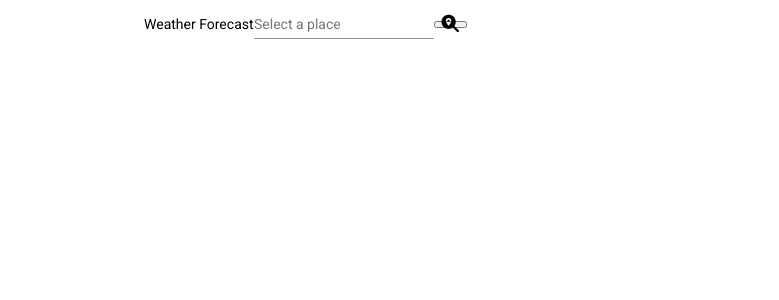
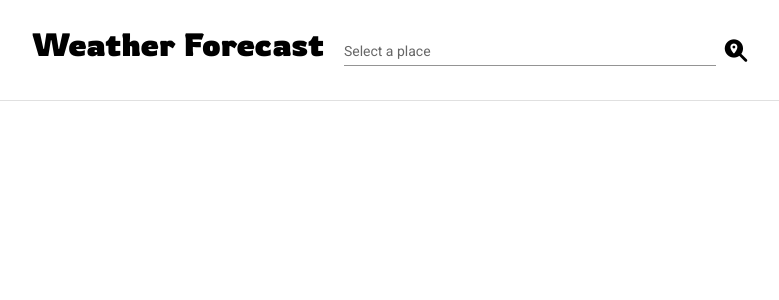
Before and after one commit to santiago5087/weatherForecast-app, an Angular app: page / in a window 1280 px wide. Shown: the top 300 px of the page, without its empty margins (246-1025 px from the left). Built offline with nearby package versions, Linux system fonts and the light colour scheme.

Commit message:
navigation view done

```diff
--- a/src/app/app.module.ts
+++ b/src/app/app.module.ts
@@ -8,6 +8,8 @@ import { FlexLayoutModule } from '@angular/flex-layout';
 import { MatAutocompleteModule } from '@angular/material/autocomplete';
 import { MatFormFieldModule } from '@angular/material/form-field';
 import { MatInputModule } from '@angular/material/input';
+import { MatButtonModule } from '@angular/material/button';
+import { MatDividerModule } from '@angular/material/divider';
 
 import { AppRoutingModule } from './app-routing.module';
 import { AppComponent } from './app.component';
@@ -30,7 +32,9 @@ import { PanelComponent } from './components/panel/panel.component';
     MatFormFieldModule,
     ReactiveFormsModule,
     MatInputModule,
-    FlexLayoutModule
+    FlexLayoutModule,
+    MatButtonModule,
+    MatDividerModule
   ],
   providers: [],
   bootstrap: [AppComponent]
--- a/src/app/components/navigation/navigation.component.html
+++ b/src/app/components/navigation/navigation.component.html
@@ -1,10 +1,10 @@
-<div fxLayout="row" fxLayoutAlign="center center">
-<form  class="example-form" (ngSubmit)="selectedOption()" style="width: 100%;">
+<div fxLayout="row" fxLayoutAlign="center center" class="container">
+<form fxFlex class="search-form" (ngSubmit)="selectedOption()" style="width: 100%;">
   <span class="main-title">Weather Forecast</span>
 
-  <mat-form-field class="">
+  <mat-form-field style="width: 30%;" appearance="standard">
+    <mat-label>Select a place</mat-label>
     <input type="text"
-           placeholder="Select a place"
            matInput
            [formControl]="myControl"
            [matAutocomplete]="auto">
@@ -15,6 +15,9 @@
     </mat-autocomplete>
   </mat-form-field>
 
-  <button type="submit" class="fas fa-search-location fa-lg"></button>
+  <button mat-icon-button type="submit" class="button-search">
+    <i class="fas fa-search-location fa-lg"></i>
+  </button>
 </form>
 </div>
+<mat-divider style="width: 100%;"></mat-divider>
--- a/src/app/components/navigation/navigation.component.scss
+++ b/src/app/components/navigation/navigation.component.scss
@@ -1,9 +1,18 @@
-.example-form {
-  min-width: 150px;
-  max-width: 500px;
-  width: 100%;
+.container {
+  margin: 15px 20px;
 }
 
-.example-full-width {
+.search-form {
   width: 100%;
+  text-align: center;
 }
+
+.main-title {
+  font-family: 'Rowdies', cursive;
+  font-size: xx-large;
+  margin-right: 20px;
+}
+
+.button-search {
+  font-size: large;
+}
--- a/src/index.html
+++ b/src/index.html
@@ -9,6 +9,9 @@
   <link href="https://fonts.googleapis.com/css?family=Roboto:300,400,500&display=swap" rel="stylesheet">
   <link href="https://fonts.googleapis.com/icon?family=Material+Icons" rel="stylesheet">
 
+  <!-- GOOGLE FONTS -->
+  <link href="https://fonts.googleapis.com/css2?family=Rowdies:wght@700&display=swap" rel="stylesheet">
+
   <!-- FONT AWESOME-->
   <script src="https://kit.fontawesome.com/79241b7d38.js" crossorigin="anonymous"></script>
 </head>
```
